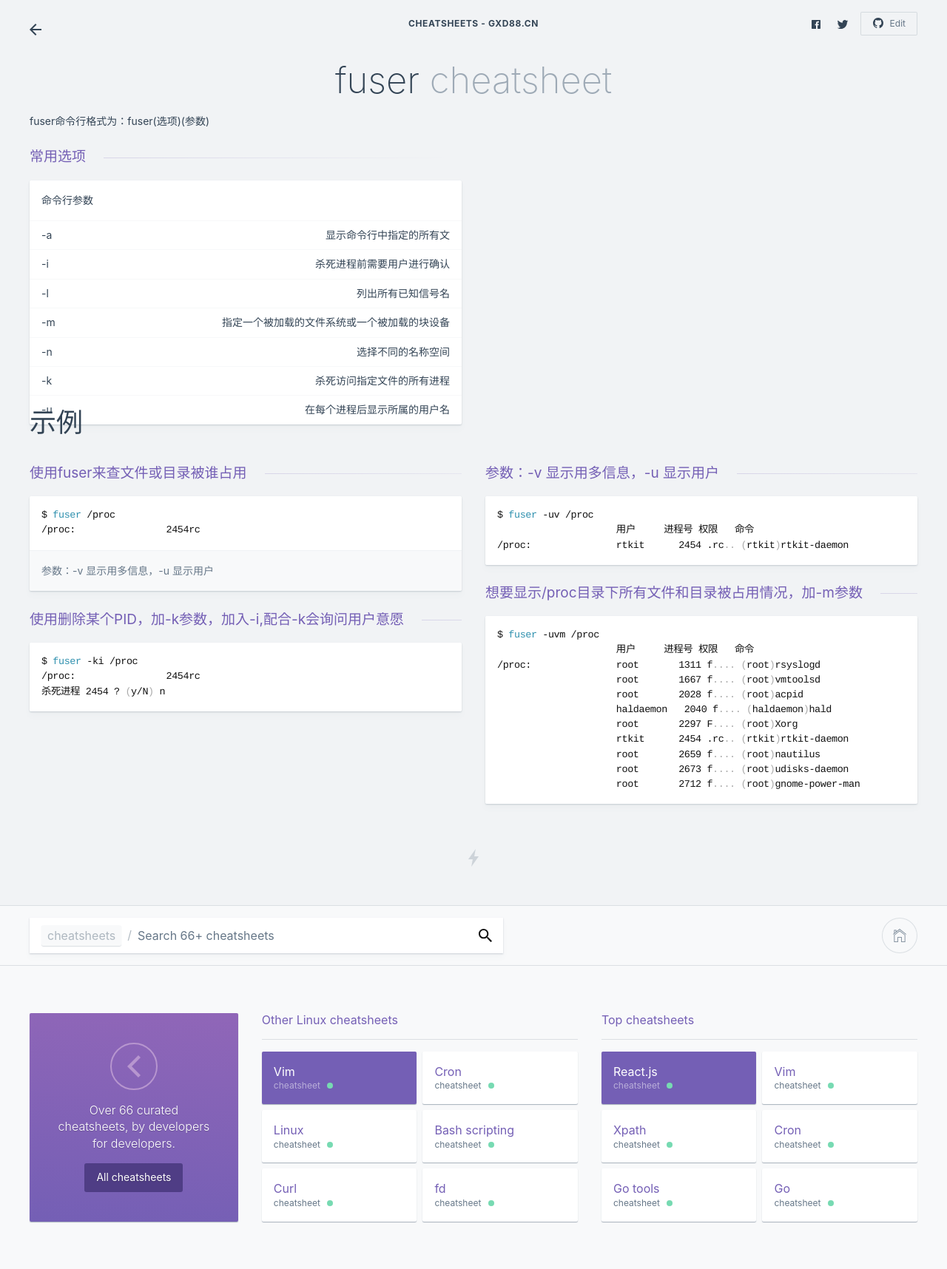
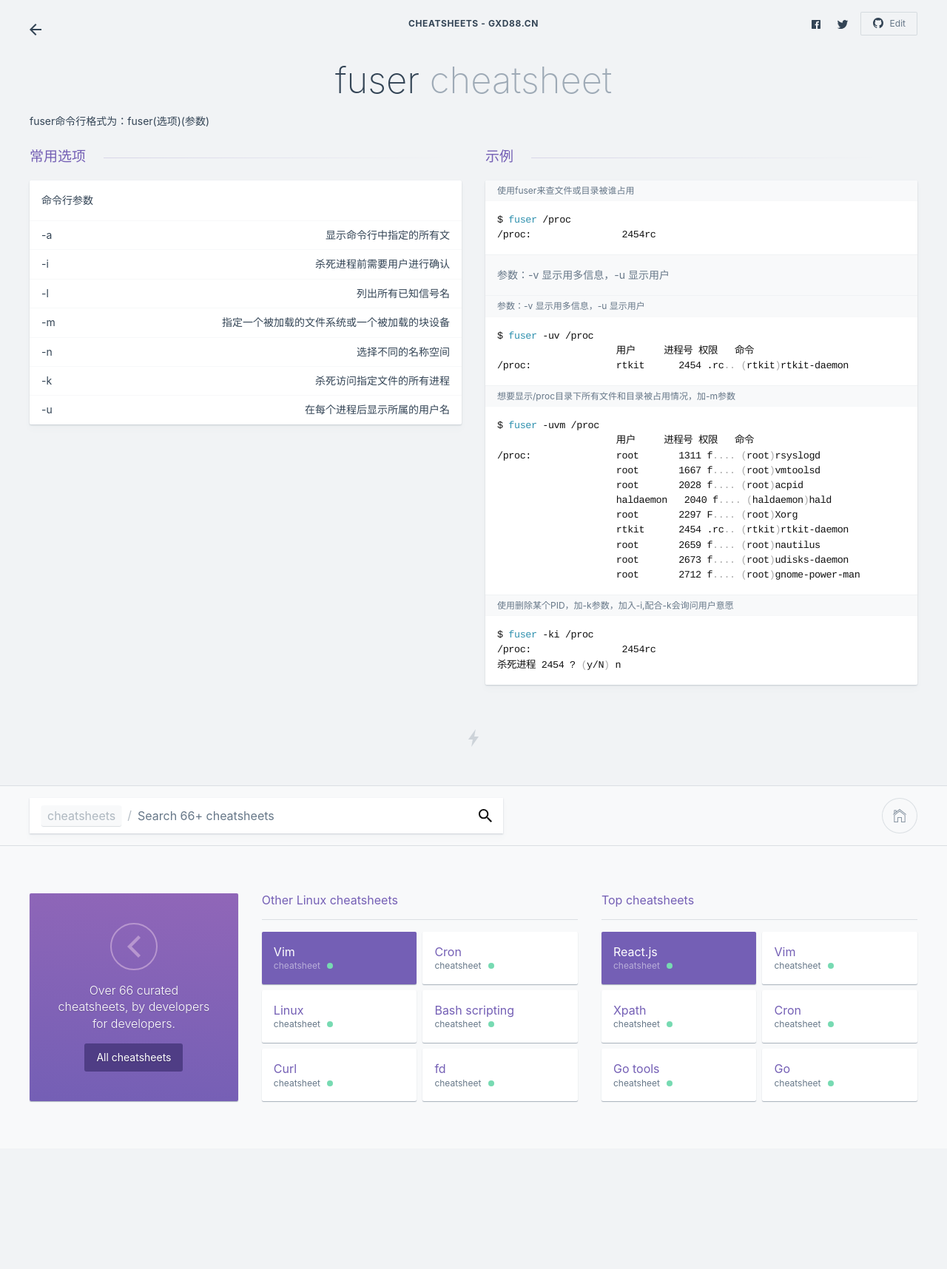
Before and after one commit to gongxiude/cheatsheets, a Jekyll site: the page built from fuser.md, in a window 1280 px wide. Shown: the whole page at 74% size. Built offline with Jekyll 4.4.1, drawn with Linux system fonts in a browser that asks for light colours; comment, search, counter and statistics services are not loaded; after the commit the page ends 1553 px from its top, so only the background shows below that.

Commit message:
调整样式

````diff
--- a/fuser.md
+++ b/fuser.md
@@ -5,6 +5,8 @@ layout: 2017/sheet
 intro: |
   fuser命令行格式为：fuser(选项)(参数)
 ---
+
+
 
 ## fuser
 
@@ -23,9 +25,9 @@ intro: |
 |-u |在每个进程后显示所属的用户名|
 
 
-## 示例
+### 示例
 
-### 使用fuser来查文件或目录被谁占用
+#### 使用fuser来查文件或目录被谁占用
 
 ```bash
 $ fuser /proc
@@ -34,14 +36,14 @@ $ fuser /proc
 参数：-v 显示用多信息，-u 显示用户
 
 
-### 参数：-v 显示用多信息，-u 显示用户
+#### 参数：-v 显示用多信息，-u 显示用户
 
 ```bash
 $ fuser -uv /proc
                      用户     进程号 权限   命令
 /proc:               rtkit      2454 .rc.. (rtkit)rtkit-daemon
 ```
-### 想要显示/proc目录下所有文件和目录被占用情况，加-m参数
+#### 想要显示/proc目录下所有文件和目录被占用情况，加-m参数
 
 ```bash
 $ fuser -uvm /proc
@@ -57,7 +59,7 @@ $ fuser -uvm /proc
                      root       2712 f.... (root)gnome-power-man
 ```
 
-### 使用删除某个PID，加-k参数，加入-i,配合-k会询问用户意愿
+#### 使用删除某个PID，加-k参数，加入-i,配合-k会询问用户意愿
 
 
 ```bash
````
